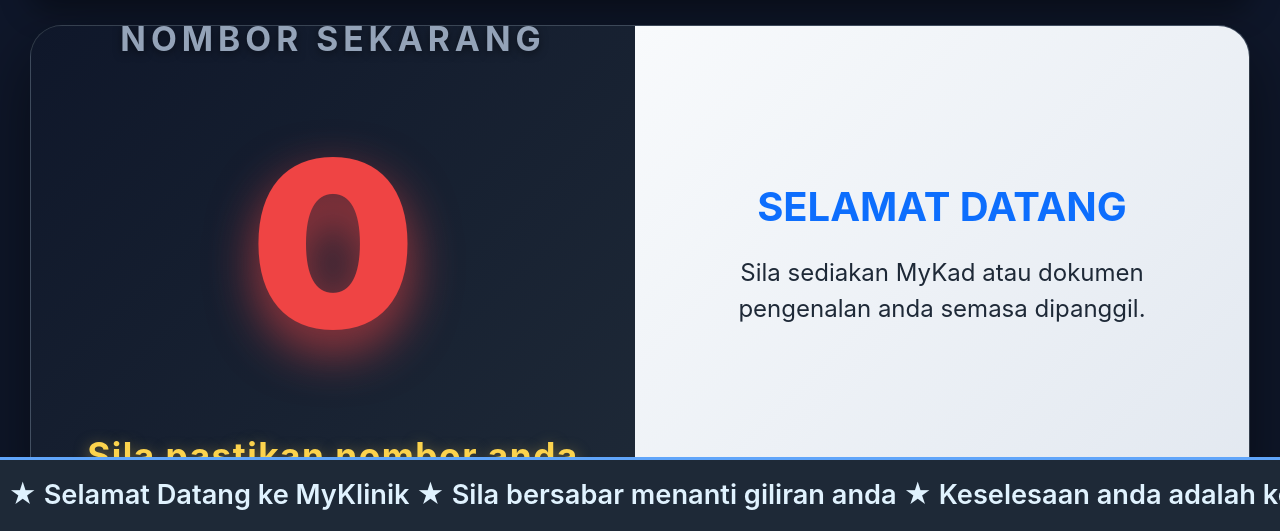
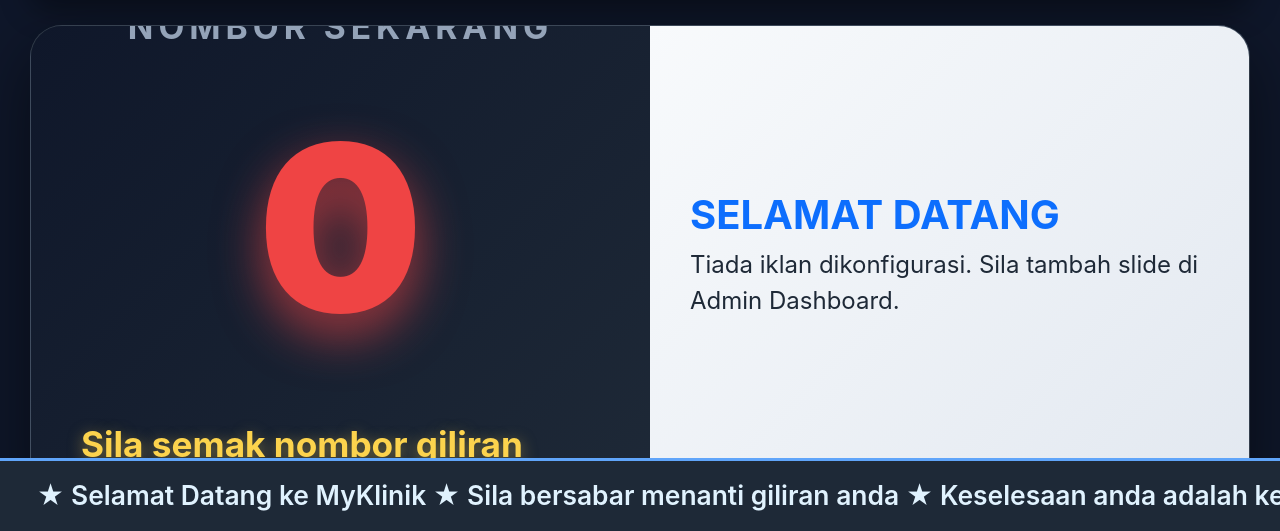
Before and after one commit to aniqpapamami/MyKlinik-App, a Flask app: page /monitor in a window 1280 px wide. Shown: the part 269-800 px from the top of the page. Run offline with Flask 3, Linux system fonts and the light colour scheme; data that the repository does not hold is empty.

Commit message:
Add files via upload

```diff
--- a/MyKlinik Apps/app.py
+++ b/MyKlinik Apps/app.py
@@ -169,34 +169,32 @@ def get_senarai_tarikh(tarikh):
         print(f"[ERROR] get_senarai_tarikh {tarikh}: {e}")
         return jsonify([])
 
-# ==================== API UNTUK URUS CAROUSEL IKLan ====================
+# ==================== API UNTUK URUS CAROUSEL IKLan (VERSI DIPERBAIKI) ====================
 
 @app.route('/api/iklan_carousel', methods=['GET'])
 def get_iklan_carousel():
-    """Dapatkan semua slide iklan"""
-    today = get_today()  # optional, kalau nak simpan iklan mengikut hari
     try:
         res = requests.get(f"{BASE_URL}/iklan_carousel.json")
         data = res.json()
+
         if not data:
             return jsonify([])
 
-        # Tukar dari object Firebase ke list
         slides = []
         if isinstance(data, dict):
             for key, value in data.items():
                 if value and isinstance(value, dict):
-                    value['id'] = int(key) if key.isdigit() else key
+                    value['id'] = key
                     slides.append(value)
         elif isinstance(data, list):
             for i, item in enumerate(data):
-                if item:
-                    item['id'] = i
+                if item and isinstance(item, dict):
+                    item['id'] = str(i)
                     slides.append(item)
 
-        # Susun mengikut id
-        slides.sort(key=lambda x: x.get('id', 0))
+        slides.sort(key=lambda x: int(x.get('id', 0)))
         return jsonify(slides)
+
     except Exception as e:
         print("Error get iklan_carousel:", e)
         return jsonify([]), 500
@@ -204,60 +202,88 @@ def get_iklan_carousel():
 
 @app.route('/api/iklan_carousel', methods=['POST'])
 def tambah_iklan_carousel():
-    """Tambah slide baru"""
     try:
         data = request.get_json()
-        title = data.get('title')
-        color = data.get('color')
-        content = data.get('content')
+        title = data.get('title', '').strip()
+        color = data.get('color', 'text-primary')
+        content = data.get('content', '').strip()
+        image_url = data.get('image_url', '').strip()
+        video_url = data.get('video_url', '').strip()
+        slide_type = data.get('type', 'text')
 
-        if not title or not content:
-            return jsonify({'success': False, 'message': 'Tajuk dan kandungan diperlukan'}), 400
+        if not title:
+            return jsonify({'success': False, 'message': 'Tajuk diperlukan'}), 400
 
-        # Dapatkan senarai semasa
         res = requests.get(f"{BASE_URL}/iklan_carousel.json")
         existing = res.json() or {}
 
-        # Cari ID baru (increment)
-        new_id = max([int(k) for k in existing.keys()] or [0]) + 1
+        if isinstance(existing, list):
+            new_id = len(existing)
+        else:
+            new_id = max([int(k) for k in existing.keys() if str(k).isdigit()] or [0]) + 1
 
-        requests.put(f"{BASE_URL}/iklan_carousel/{new_id}.json", json={
+        new_slide = {
+            'type': slide_type,
             'title': title,
-            'color': color or 'text-primary',
-            'content': content
-        })
+            'color': color,
+            'content': content,
+            'image_url': image_url,
+            'video_url': video_url
+        }
 
+        requests.put(f"{BASE_URL}/iklan_carousel/{new_id}.json", json=new_slide)
         return jsonify({'success': True, 'id': new_id})
+
     except Exception as e:
         print("Error tambah iklan:", e)
-        return jsonify({'success': False, 'message': 'Ralat semasa menambah slide'}), 500
+        return jsonify({'success': False, 'message': str(e)}), 500
+
+
+# ==================== ROUTE PENTING INI (UNTUK EDIT) ====================
+@app.route('/api/iklan_carousel/<int:slide_id>', methods=['GET'])
+def get_single_iklan(slide_id):
+    """Dapatkan satu slide untuk fungsi Edit"""
+    try:
+        res = requests.get(f"{BASE_URL}/iklan_carousel/{slide_id}.json")
+        slide = res.json()
+
+        if not slide:
+            return jsonify({'error': 'Slide tidak ditemui'}), 404
+
+        slide['id'] = slide_id
+        return jsonify(slide)
+
+    except Exception as e:
+        print("Error get single iklan:", e)
+        return jsonify({'error': 'Gagal memuat slide'}), 500
 
 
 @app.route('/api/iklan_carousel/<int:slide_id>', methods=['PUT'])
 def edit_iklan_carousel(slide_id):
-    """Edit slide sedia ada"""
     try:
         data = request.get_json()
         requests.patch(f"{BASE_URL}/iklan_carousel/{slide_id}.json", json={
+            'type': data.get('type'),
             'title': data.get('title'),
             'color': data.get('color'),
-            'content': data.get('content')
+            'content': data.get('content'),
+            'image_url': data.get('image_url'),
+            'video_url': data.get('video_url')
         })
         return jsonify({'success': True})
     except Exception as e:
         print("Error edit iklan:", e)
-        return jsonify({'success': False, 'message': 'Ralat semasa mengedit slide'}), 500
+        return jsonify({'success': False, 'message': str(e)}), 500
 
 
 @app.route('/api/iklan_carousel/<int:slide_id>', methods=['DELETE'])
 def padam_iklan_carousel(slide_id):
-    """Padam slide"""
     try:
         requests.delete(f"{BASE_URL}/iklan_carousel/{slide_id}.json")
         return jsonify({'success': True})
     except Exception as e:
         print("Error padam iklan:", e)
-        return jsonify({'success': False, 'message': 'Ralat semasa memadam slide'}), 500
+        return jsonify({'success': False, 'message': str(e)}), 500
 
 if __name__ == '__main__':
     app.run(debug=True, host='0.0.0.0', port=5000)
--- a/MyKlinik Apps/templates/monitor.html
+++ b/MyKlinik Apps/templates/monitor.html
@@ -21,7 +21,6 @@
             flex-direction: column;
             padding: 30px;
         }
-
         .header {
             display: flex;
             align-items: center;
@@ -56,7 +55,6 @@
             margin-top: 5px;
         }
 
-        /* Main Card */
         .main-card {
             background: linear-gradient(135deg, #1e2937 0%, #334155 100%);
             color: white;
@@ -68,7 +66,6 @@
             border: 1px solid rgba(255,255,255,0.08);
         }
 
-        /* Bahagian Nombor Giliran - Label "NOMBOR SEKARANG" dibaiki */
         .number-section {
             flex: 1;
             display: flex;
@@ -76,18 +73,44 @@
             justify-content: center;
             align-items: center;
             background: linear-gradient(135deg, #0f172a, #1e2937);
-            padding: 40px 40px 50px;
-            position: relative;
+            padding: 60px 50px 40px;
+        }
+        .info-section {
+            flex: 1;
+            padding: 40px;
+            background: linear-gradient(135deg, #f8fafc, #e2e8f0);
+            display: flex;
+            flex-direction: column;
+            justify-content: center;
+            color: #1e2937;
+        }
+		.carousel-item {
+            display: none;
+            transition: transform .6s ease-in-out;
+        }
+
+		.carousel-item img {
+            max-height: 380px;
+            max-width: 100%;
+            object-fit: contain;
+            border-radius: 15px;
+            box-shadow: 0 10px 30px rgba(0,0,0,0.25);
+            margin-bottom: 25px;
+        }
+		.carousel-video {
+            width: 100%;
+            max-width: 820px;
+            aspect-ratio: 16/9;
+            border-radius: 15px;
+            box-shadow: 0 10px 30px rgba(0,0,0,0.25);
         }
         .number-label {
-            font-size: 2.1rem;           /* Saiz dikurangkan sikit supaya selamat */
+            font-size: 2.1rem;
             font-weight: 700;
             letter-spacing: 5px;
-            margin-bottom: 25px;         /* Tambah jarak ke bawah */
+            margin-bottom: 20px;
             color: #94a3b8;
             text-transform: uppercase;
-            text-shadow: 0 2px 8px rgba(0,0,0,0.5);
-            white-space: nowrap;         /* Pastikan tak pecah baris */
         }
         .number-display {
             font-size: 14.5rem;
@@ -100,40 +123,27 @@
             display: flex;
             align-items: center;
             justify-content: center;
-            width: 100%;
         }
         .number-changed {
             transform: scale(1.07);
             color: #fbbf24;
         }
-
-        .number-display.long-number  { font-size: 11rem; }
-        .number-display.very-long    { font-size: 8.2rem; }
+        .number-display.long-number { font-size: 11rem; }
+        .number-display.very-long { font-size: 8.2rem; }
 
         .instruction {
-            margin-top: 25px;
+            margin-top: 30px;
             font-size: 2.2rem;
             font-weight: 700;
             color: #fcd34d;
             text-shadow: 0 4px 15px rgba(252, 211, 77, 0.5);
-            letter-spacing: 1.5px;
-        }
-
-        .info-section {
-            flex: 1;
-            padding: 45px;
-            background: linear-gradient(135deg, #f8fafc, #e2e8f0);
-            display: flex;
-            flex-direction: column;
-            justify-content: center;
-            color: #1e2937;
         }
 
         .running-text {
             background: #1e2937;
             color: #e0f2fe;
             padding: 15px 0;
-            font-size: 1.7rem;
+            font-size: 1.65rem;
             font-weight: 600;
             position: fixed;
             bottom: 0;
@@ -156,7 +166,6 @@
 </head>
 <body>
 <div class="monitor-container">
-    <!-- Header -->
     <div class="header">
         <img src="/static/logo.png" alt="Logo MyKlinik" class="logo">
         <div class="text-center">
@@ -166,30 +175,18 @@
         </div>
     </div>
 
-    <!-- Main Content -->
     <div class="main-card">
+        <!-- Nombor Giliran -->
         <div class="number-section">
             <h2 class="number-label">NOMBOR SEKARANG</h2>
             <div id="no-live" class="number-display">0</div>
-            <p class="instruction">Sila pastikan nombor anda</p>
+            <p class="instruction">Sila semak nombor giliran anda</p>
         </div>
 
+        <!-- Bahagian Iklan (Diperbaiki) -->
         <div class="info-section">
-            <div id="carouselIklan" class="carousel slide" data-bs-ride="carousel" data-bs-interval="6000">
-                <div class="carousel-inner">
-                    <div class="carousel-item active">
-                        <h1 class="text-primary fw-bold mb-4 text-center">SELAMAT DATANG</h1>
-                        <p class="ad-content fs-4 text-center">Sila sediakan MyKad atau dokumen pengenalan anda semasa dipanggil.</p>
-                    </div>
-                    <div class="carousel-item">
-                        <h1 class="text-success fw-bold mb-4 text-center">INFO PENTING</h1>
-                        <p class="ad-content fs-4 text-center">Amalkan cuci tangan dan pakai pelitup muka di kawasan klinik.</p>
-                    </div>
-                    <div class="carousel-item">
-                        <h1 class="text-danger fw-bold mb-4 text-center">WAKTU OPERASI</h1>
-                        <p class="ad-content fs-4 text-center">Isnin – Jumaat: 8:00 pagi – 10:00 malam<br>Sabtu & Ahad: 9:00 pagi – 5:00 petang</p>
-                    </div>
-                </div>
+            <div id="carouselIklan" class="carousel slide" data-bs-ride="carousel" data-bs-interval="15000">
+                <div class="carousel-inner" id="carousel-content"></div>
             </div>
         </div>
     </div>
@@ -215,6 +212,86 @@ function kemaskiniMasa() {
     document.getElementById('tarikh-hari-ini').innerText = tarikh;
 }
 
+
+// Load Iklan
+function loadIklan() {
+    fetch('/api/iklan_carousel')
+        .then(res => res.json())
+        .then(data => {
+            const container = document.getElementById('carousel-content');
+            container.innerHTML = '';
+
+            if (!data || data.length === 0) {
+                container.innerHTML = `
+                    <div class="carousel-item active">
+                        <h1 class="text-primary fw-bold">SELAMAT DATANG</h1>
+                        <p class="fs-4">Tiada iklan dikonfigurasi. Sila tambah slide di Admin Dashboard.</p>
+                    </div>`;
+                return;
+            }
+
+            data.forEach((slide, index) => {
+                let slideHTML = '';
+
+                if (slide.type === 'image' && slide.image_url) {
+                    slideHTML = `
+                        <div class="carousel-item ${index === 0 ? 'active' : ''}">
+                            <img src="${slide.image_url}" alt="${slide.title}">
+                            <h1 class="${slide.color || 'text-primary'} fw-bold mt-4">${slide.title}</h1>
+                            ${slide.content ? `<p class="fs-4 mt-3">${slide.content}</p>` : ''}
+                        </div>`;
+                }
+                else if (slide.type === 'video' && slide.video_url) {
+                    // Bersihkan URL dan tambah parameter auto play + mute
+                    let videoUrl = slide.video_url.trim();
+
+                    // Buang parameter ?si=... jika ada
+                    if (videoUrl.includes('?si=')) {
+                        videoUrl = videoUrl.split('?si=')[0];
+                    }
+                    if (videoUrl.includes('&si=')) {
+                        videoUrl = videoUrl.split('&si=')[0];
+                    }
+
+                    // Tambah autoplay dan mute
+                    if (videoUrl.includes('?')) {
+                        videoUrl += '&autoplay=1&mute=1';
+                    } else {
+                        videoUrl += '?autoplay=1&mute=1';
+                    }
+
+                    slideHTML = `
+                        <div class="carousel-item ${index === 0 ? 'active' : ''}">
+                            <iframe class="carousel-video"
+                                    src="${videoUrl}"
+                                    frameborder="0"
+                                    allow="accelerometer; autoplay; clipboard-write; encrypted-media; gyroscope; picture-in-picture"
+                                    allowfullscreen></iframe>
+                            <h1 class="${slide.color || 'text-primary'} fw-bold mt-4">${slide.title}</h1>
+                        </div>`;
+                }
+                else {
+                    // Teks sahaja
+                    slideHTML = `
+                        <div class="carousel-item ${index === 0 ? 'active' : ''}">
+                            <h1 class="${slide.color || 'text-primary'} fw-bold mb-4">${slide.title}</h1>
+                            ${slide.content ? `<p class="fs-4">${slide.content}</p>` : ''}
+                        </div>`;
+                }
+
+                container.innerHTML += slideHTML;
+            });
+        })
+        .catch(err => {
+            console.error("Gagal load iklan:", err);
+            document.getElementById('carousel-content').innerHTML = `
+                <div class="carousel-item active">
+                    <h1 class="text-danger fw-bold">RALAT</h1>
+                    <p class="fs-4">Gagal memuat iklan. Semak sambungan.</p>
+                </div>`;
+        });
+}
+
 // Nombor Giliran
 let nomborSebelum = 0;
 function kemaskiniNombor() {
@@ -227,13 +304,7 @@ function kemaskiniNombor() {
             if (nomborBaru !== nomborSebelum) {
                 el.classList.add('number-changed');
                 setTimeout(() => el.classList.remove('number-changed'), 800);
-
                 el.textContent = nomborBaru;
-
-                el.classList.remove('long-number', 'very-long');
-                const digitCount = nomborBaru.toString().length;
-                if (digitCount >= 4) el.classList.add('very-long');
-                else if (digitCount >= 3) el.classList.add('long-number');
 
                 if (nomborBaru > nomborSebelum && nomborBaru > 0) {
                     const utterance = new SpeechSynthesisUtterance(`Nombor ${nomborBaru}, sila gunakan MyKad anda.`);
@@ -247,10 +318,14 @@ function kemaskiniNombor() {
         .catch(err => console.error("Gagal ambil nombor:", err));
 }
 
+// Jalankan
 setInterval(kemaskiniMasa, 1000);
 setInterval(kemaskiniNombor, 2500);
+setInterval(loadIklan, 100000);
+
 kemaskiniMasa();
 kemaskiniNombor();
+loadIklan();
 </script>
 </body>
 </html>
```
Also changed, not shown: MyKlinik Apps/templates/dashboard.html (+28 -12 lines).
